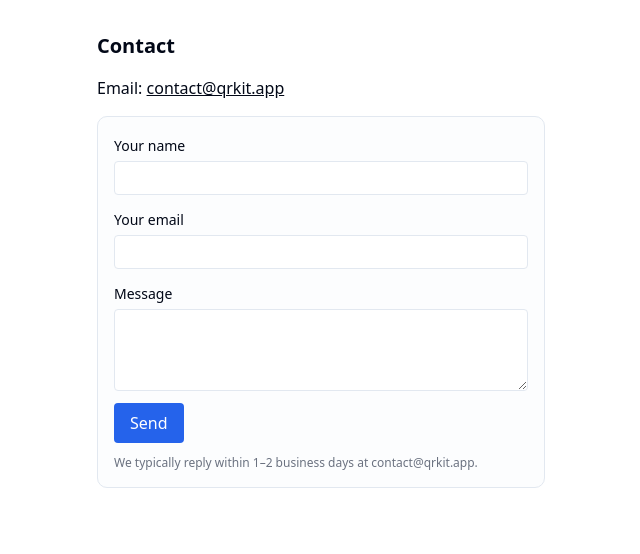
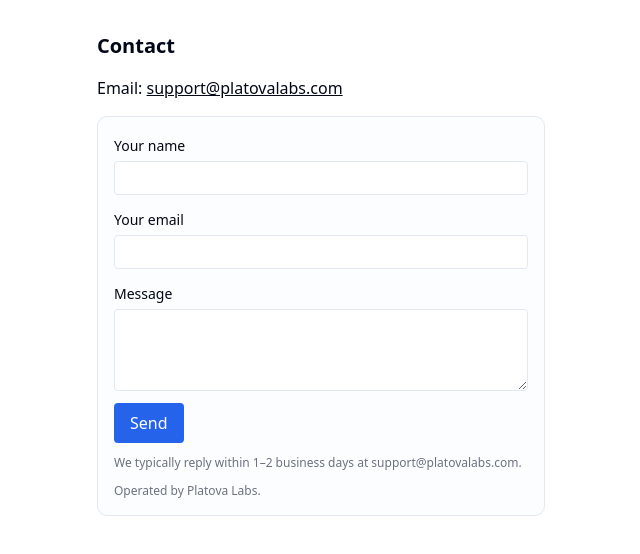
Before and after one commit to platinummorgan/qrkit, a Next.js app: page /contact in a window 1280 px wide. Shown: the top 554 px of the page, without its empty margins (319-959 px from the left). Built offline with nearby package versions, Linux system fonts and the light colour scheme; no server answers.

Commit message:
Unify brand: Platova Labs, support@platovalabs.com, JSON-LD, and About page. AdSense-ready.

```diff
--- a/app/about/page.tsx
+++ b/app/about/page.tsx
@@ -3,7 +3,7 @@ import type { Metadata } from 'next';
 
 export const metadata: Metadata = {
   title: 'About QR Kit – Privacy-First QR Code Generator',
-  description: 'Learn about QR Kit: privacy-first, all client-side QR code generation, built by Plat Labs in Columbus, GA, USA. No data collection, reliable SVG export, print-safe defaults.',
+  description: 'Learn about QR Kit: privacy-first, all client-side QR code generation, built by Platova Labs in Columbus, GA, USA. No data collection, reliable SVG export, print-safe defaults.',
 };
 
 export default function AboutPage() {
@@ -14,7 +14,7 @@ export default function AboutPage() {
         <strong>QR Kit</strong> is a privacy-first QR code generator designed for speed, reliability, and trust. All QR codes are generated locally in your browser—your data never leaves your device. No sign-up, no tracking, and no server-side storage. The app works offline after loading, so you can use it anywhere.
       </p>
       <p>
-        <strong>Who builds QR Kit?</strong> QR Kit is developed and maintained by Plat Labs, an independent software studio based in Columbus, Georgia, USA. Our mission is to provide reliable, trustworthy tools that respect your privacy and work anywhere.
+        <strong>Who builds QR Kit?</strong> QR Kit is developed and maintained by Platova Labs, an independent software studio based in Columbus, Georgia, USA. Our mission is to provide reliable, trustworthy tools that respect your privacy and work anywhere.
       </p>
       <p>
         <strong>Why trust QR Kit?</strong> We never collect your data. The generator works offline after the page loads, and you can export QR codes in SVG for perfect print quality. There are no accounts, no analytics, and no tracking.
@@ -30,7 +30,7 @@ export default function AboutPage() {
         <li>Open, transparent privacy policy</li>
       </ul>
       <p className="mb-4">
-        For details, see our <Link href="/privacy" className="underline">Privacy Policy</Link>, explore our <Link href="/guides" className="underline">Guides</Link>, or <Link href="/contact" className="underline">Contact us</Link>.
+        For details, see our <Link href="/privacy" className="underline">Privacy Policy</Link>, explore our <Link href="/guides" className="underline">Guides</Link>, <Link href="/contact" className="underline">Contact us</Link>, or visit <a href="https://platovalabs.com" className="underline" target="_blank" rel="noopener noreferrer">Platova Labs</a>.
       </p>
       <p className="text-xs text-gray-500">&copy; {new Date().getFullYear()} Plat Labs, Columbus, GA, USA</p>
     </main>
--- a/app/contact/page.tsx
+++ b/app/contact/page.tsx
@@ -6,7 +6,7 @@ export default function Page() {
   return (
     <main className="container py-8 max-w-md mx-auto">
       <h1 className="text-xl font-semibold mb-4">Contact</h1>
-      <p className="mb-4">Email: <a className="underline" href="mailto:contact@qrkit.app">contact@qrkit.app</a></p>
+  <p className="mb-4">Email: <a className="underline" href="mailto:support@platovalabs.com">support@platovalabs.com</a></p>
       <form
         className="space-y-3 border rounded-md p-4 bg-muted/20"
         onSubmit={e => { e.preventDefault(); setSent(true); }}
@@ -25,7 +25,8 @@ export default function Page() {
           <textarea required rows={3} className="mt-1 block w-full border rounded px-2 py-1" />
         </label>
         <button type="submit" className="bg-primary text-white rounded px-4 py-2">Send</button>
-        <div className="text-xs text-gray-500 mt-2">We typically reply within 1–2 business days at contact@qrkit.app.</div>
+  <div className="text-xs text-gray-500 mt-2">We typically reply within 1–2 business days at support@platovalabs.com.</div>
+  <div className="text-xs text-gray-500 mt-2">Operated by Platova Labs.</div>
         {sent && <div className="text-green-600 text-sm mt-2">Message sent (demo only, not delivered).</div>}
       </form>
     </main>
--- a/app/layout.tsx
+++ b/app/layout.tsx
@@ -43,20 +43,15 @@ export default function RootLayout({ children }: { children: React.ReactNode })
               {
                 "@context": "https://schema.org",
                 "@type": "Organization",
-                "name": "QR Kit",
-                "url": "https://qrkit.app",
+                "name": "Platova Labs",
+                "url": "https://platovalabs.com",
                 "logo": "https://qrkit.app/logo.png"
               },
               {
                 "@context": "https://schema.org",
                 "@type": "WebSite",
                 "name": "QR Kit",
-                "url": "https://qrkit.app",
-                "potentialAction": {
-                  "@type": "SearchAction",
-                  "target": "https://qrkit.app/?q={search_term_string}",
-                  "query-input": "required name=search_term_string"
-                }
+                "url": "https://qrkit.app"
               }
             ])
           }}
--- a/app/privacy/page.tsx
+++ b/app/privacy/page.tsx
@@ -108,8 +108,8 @@ export default function Page() {
           <h2 className="text-2xl font-semibold mt-8 mb-4">Contact Us</h2>
           <p>
             If you have any questions about this privacy policy, please contact us at{' '}
-            <a href="mailto:admin@ripstuff.net" className="text-primary hover:underline">
-              admin@ripstuff.net
+            <a href="mailto:support@platovalabs.com" className="text-primary hover:underline">
+              support@platovalabs.com
             </a>.
           </p>
         </section>
--- a/app/terms/page.tsx
+++ b/app/terms/page.tsx
@@ -124,8 +124,8 @@ export default function Page() {
           <h2 className="text-2xl font-semibold mt-8 mb-4">Contact Information</h2>
           <p>
             If you have any questions about these Terms of Service, please contact us at{' '}
-            <a href="mailto:admin@ripstuff.net" className="text-primary hover:underline">
-              admin@ripstuff.net
+            <a href="mailto:support@platovalabs.com" className="text-primary hover:underline">
+              support@platovalabs.com
             </a>.
           </p>
         </section>
```
